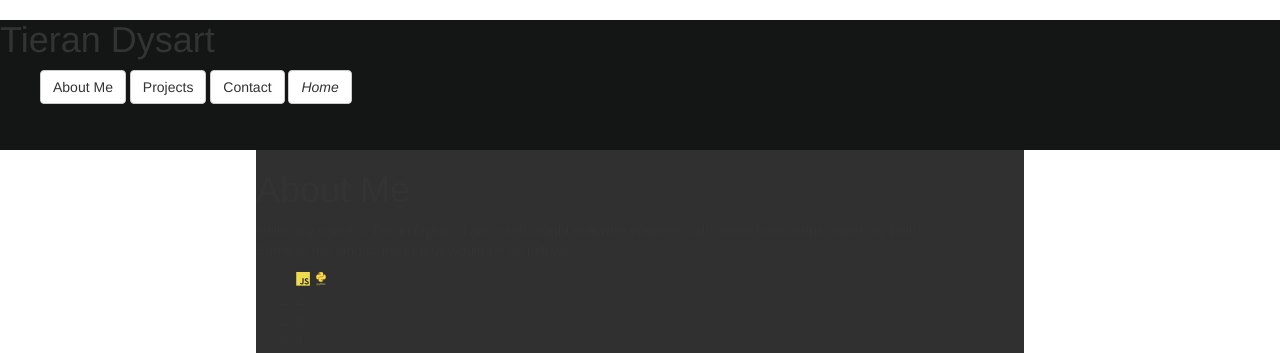
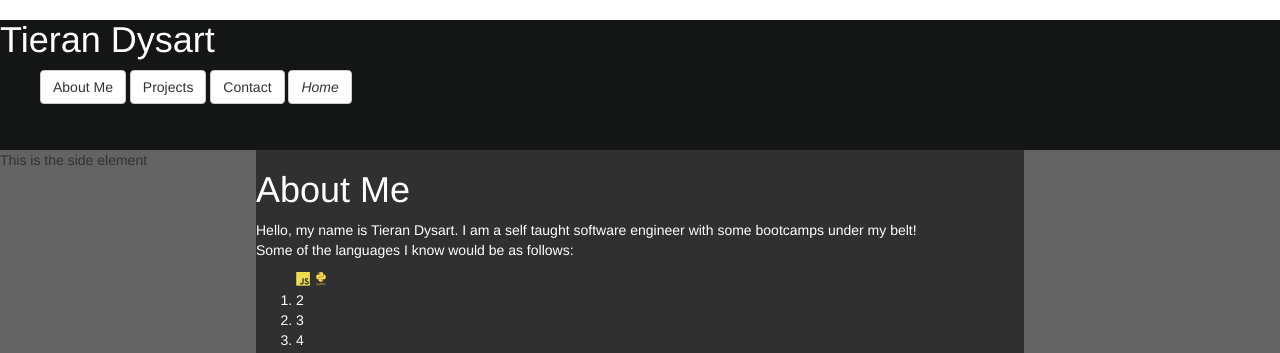
Before and after one commit to whyyy1/whyyy1.github.io, a website built with Vite: page home.html in a window 1280 px wide. Shown: the top 353 px of the page. Built offline with nearby package versions, Linux system fonts and the light colour scheme.

Commit message:
updated styling

```diff
--- a/css.css
+++ b/css.css
@@ -38,60 +38,81 @@
 
 /* i:hover{
     font-size: 45px;
-} */ */
-
-html,
+} */
+*/ html,
 body {
     margin: 0;
     padding: 0;
 
 }
+
 .Wrap {
     max-width: 100vw;
 
     margin: 0 auto;
-background-color: #bebebe65;
+    background-color: green;
 
 }
+
 .Header {
-width: 100%;
+    width: 100vw;
     height: 130px;
     background-color: #141515;
+    color: white;
 }
-.WrapMiddle{
+
+.WrapMiddle {
     width: 100vw;
     display: inline-flex;
     flex-direction: row;
 
+
 }
 
-.Left {
+.Left , .Right {
     flex: 1;
 
-background-color: #ffffff;
+    background-color: #636363;
+}
+.Middle {
+    flex: 3;
+
+
+
+    background-color: #303030;
+    color: white;
+
+
 
 }
-.Middle {
-    flex:3;
+
+/* .Right {
+    flex: 1;
 
 
     background-color: #303030;
 
-}
-.Right {
-    flex: 1;
+} */
 
+#aboutSec,
+#projectSec,
+#contactSec {
+    height: 1000px;
 
-background-color: #ffffff;
 
 }
 
-#aboutSec, #projectSec, #contactSec{
+#aboutSec:hover,
+#projectSec:hover,
+#contactSec:hover {
     height: 1000px;
+
+
 }
+
 .Footer {
 
-height: 200px;
+    height: 10vw;
     width: 100%;
     background-color: #141515;
 }
--- a/home.html
+++ b/home.html
@@ -31,7 +31,7 @@
     </section>
 </header>
 <div class="WrapMiddle">
-<aside class="Left"></aside>
+<aside class="Left"><p>This is the side element</p></aside>
 <main class="Middle">
     <!-- About -->
     <section id="aboutSec">
@@ -57,6 +57,7 @@
     <!-- Projects -->
     <section id="projectSec">
         <h1>Projects</h1>
+
     </section>
     <!-- Contact -->
     <section id="contactSec">
```
Also changed, not shown: index.css (+4 -3 lines), index.js (+5 -5 lines), index.html (indentation only). Lines whose indentation alone changed are shown as unchanged.
